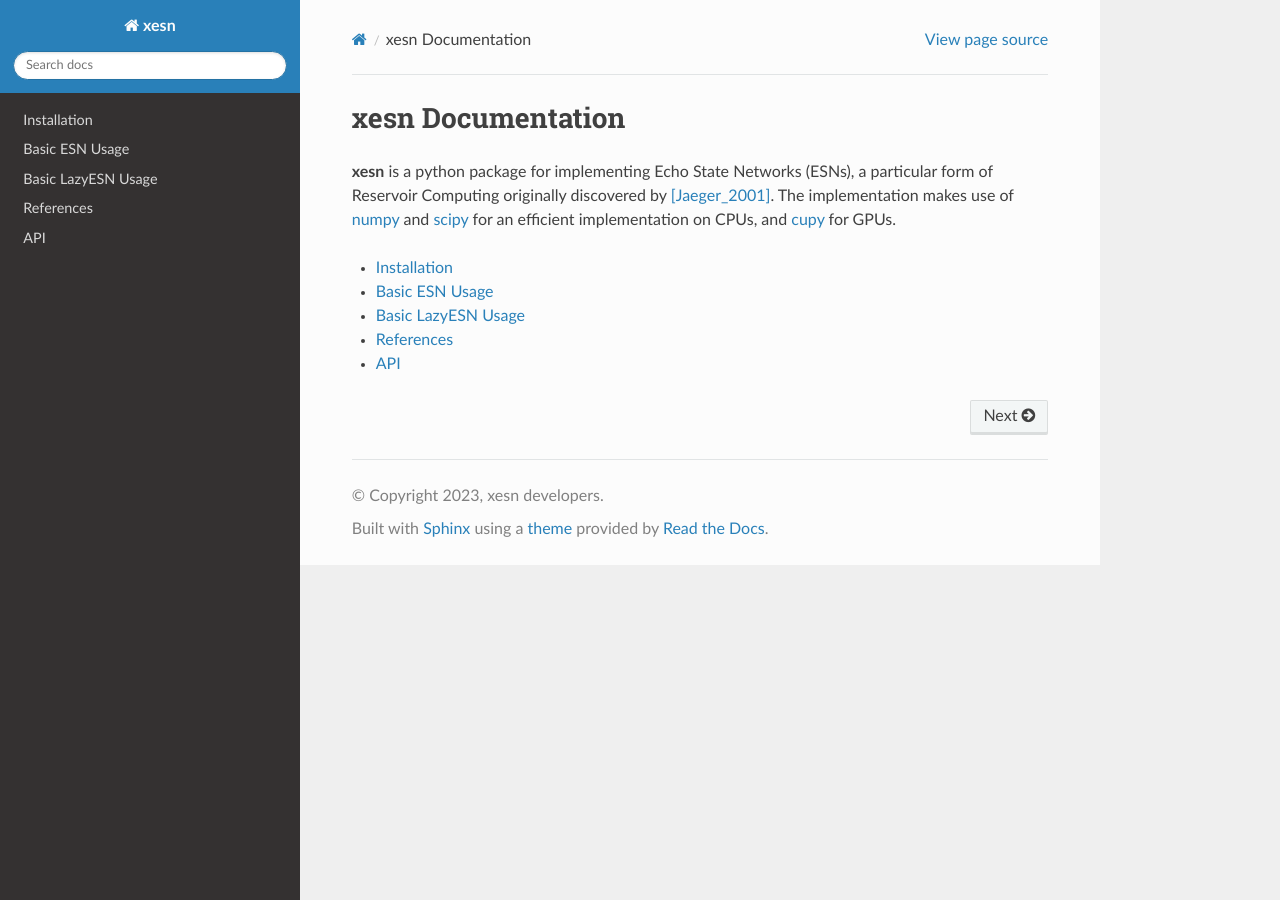
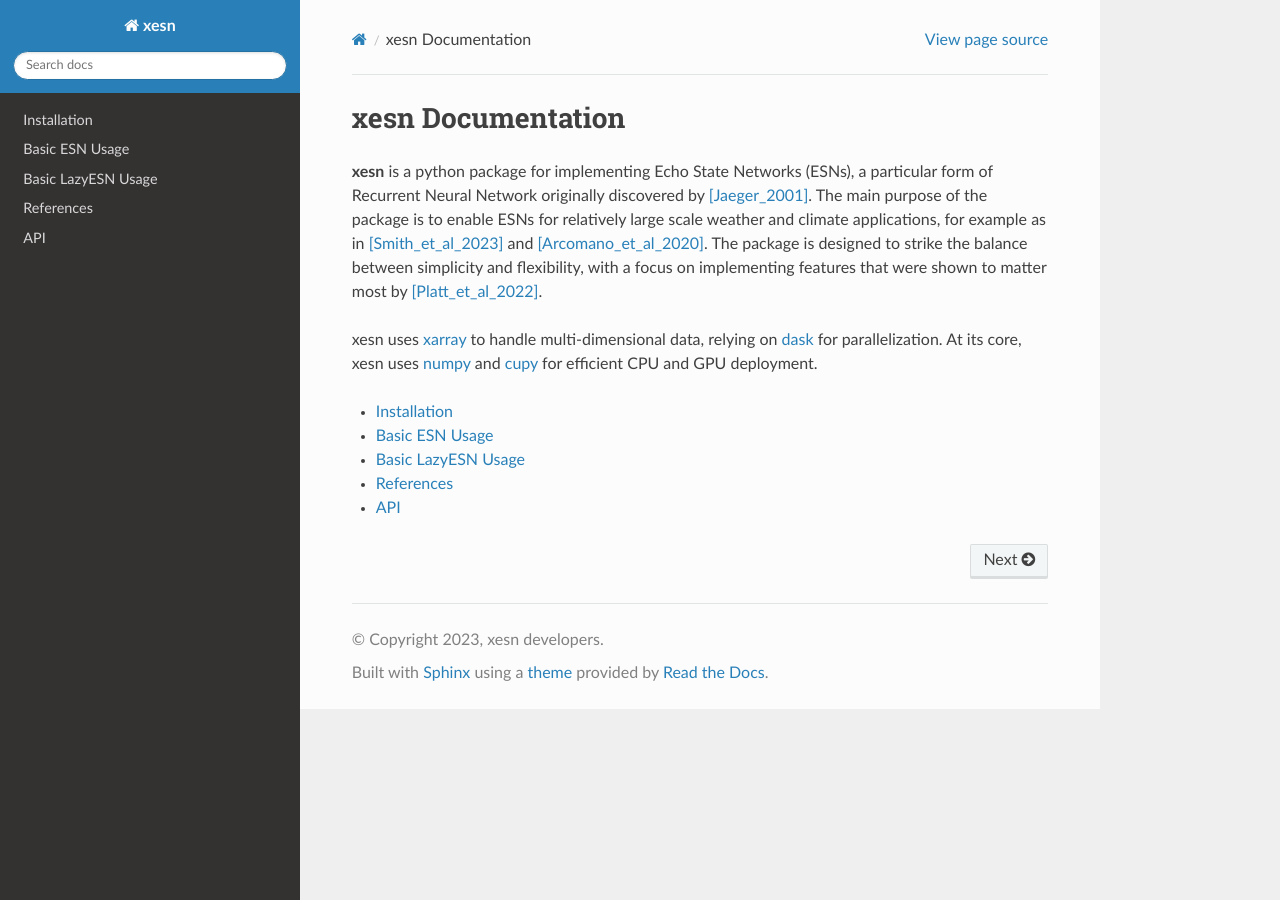
Before and after one commit to timothyas/xesn, a Sphinx documentation site: the page built from docs/source/index.rst, in a window 1280 px wide. Built offline with Sphinx 7.4.7 and the Read the Docs theme 2.0.0, drawn with Linux system fonts in a browser that asks for light colours.

```diff
--- a/docs/source/index.rst
+++ b/docs/source/index.rst
@@ -7,12 +7,22 @@
 ==================
 
 **xesn** is a python package for implementing Echo State Networks (ESNs), a
-particular form of Reservoir Computing originally discovered by
+particular form of Recurrent Neural Network originally discovered by
 [Jaeger_2001]_.
-The implementation makes use of
-`numpy <https://numpy.org/>`_ and
-`scipy <https://scipy.org/>`_ for an efficient implementation on CPUs,
-and `cupy <https://cupy.dev/>`_ for GPUs.
+The main purpose of the package is to enable ESNs for relatively large scale
+weather and climate applications,
+for example as in [Smith_et_al_2023]_ and [Arcomano_et_al_2020]_.
+The package is designed to strike the balance between simplicity and
+flexibility, with a focus on implementing features that were shown to matter
+most by [Platt_et_al_2022]_.
+
+xesn uses `xarray <https://docs.xarray.dev/en/stable/>`_
+to handle multi-dimensional data, relying on
+`dask <https://www.dask.org/>`_ for parallelization.
+At its core, xesn uses
+`numpy <https://numpy.org/>`_
+and `cupy <https://cupy.dev/>`_
+for efficient CPU and GPU deployment.
 
 
 .. toctree::
--- a/docs/source/references.rst
+++ b/docs/source/references.rst
@@ -8,4 +8,6 @@
 
 .. [Pathak_et_al_2018] Pathak, J., Hunt, B., Girvan, M., Lu, Z., & Ott, E. (2018). Model-Free Prediction of Large Spatiotemporally Chaotic Systems from Data: A Reservoir Computing Approach. Physical Review Letters, 120(2), 024102. https://doi.org/10.1103/PhysRevLett.120.024102
 
+.. [Platt_et_al_2022] Platt, J. A., Penny, S. G., Smith, T. A., Chen, T.-C., & Abarbanel, H. D. I. (2022). A systematic exploration of reservoir computing for forecasting complex spatiotemporal dynamics. Neural Networks, 153, 530–552. https://doi.org/10.1016/j.neunet.2022.06.025
+
 .. [Smith_et_al_2023] Smith, T. A., Penny, S. G., Platt, J. A., & Chen, T.-C. (2023, September 21). Temporal Subsampling Diminishes Small Spatial Scales in Recurrent Neural Network Emulators of Geophysical Turbulence. arXiv. Retrieved from http://arxiv.org/abs/2305.00100
```
Also changed, not shown: README.md (+3 -0 lines), .readthedocs.yaml, 1 other file.
